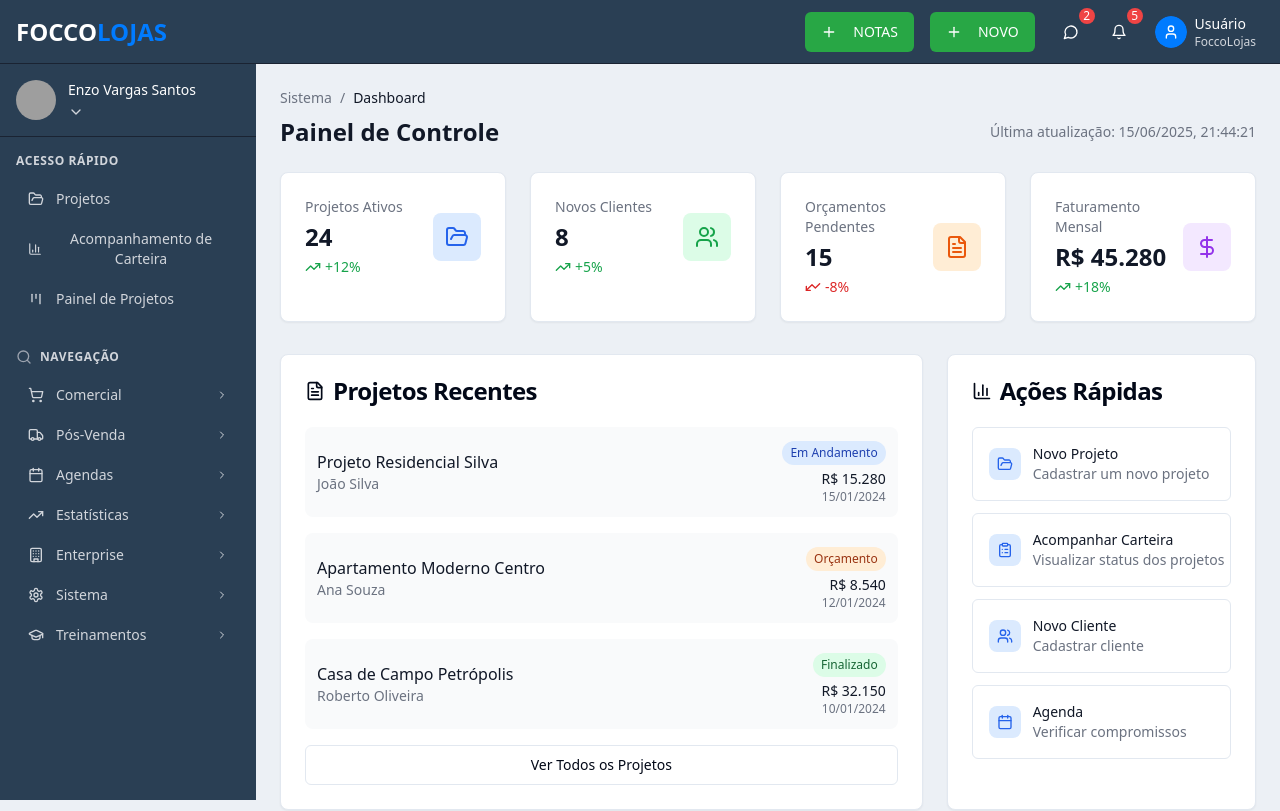
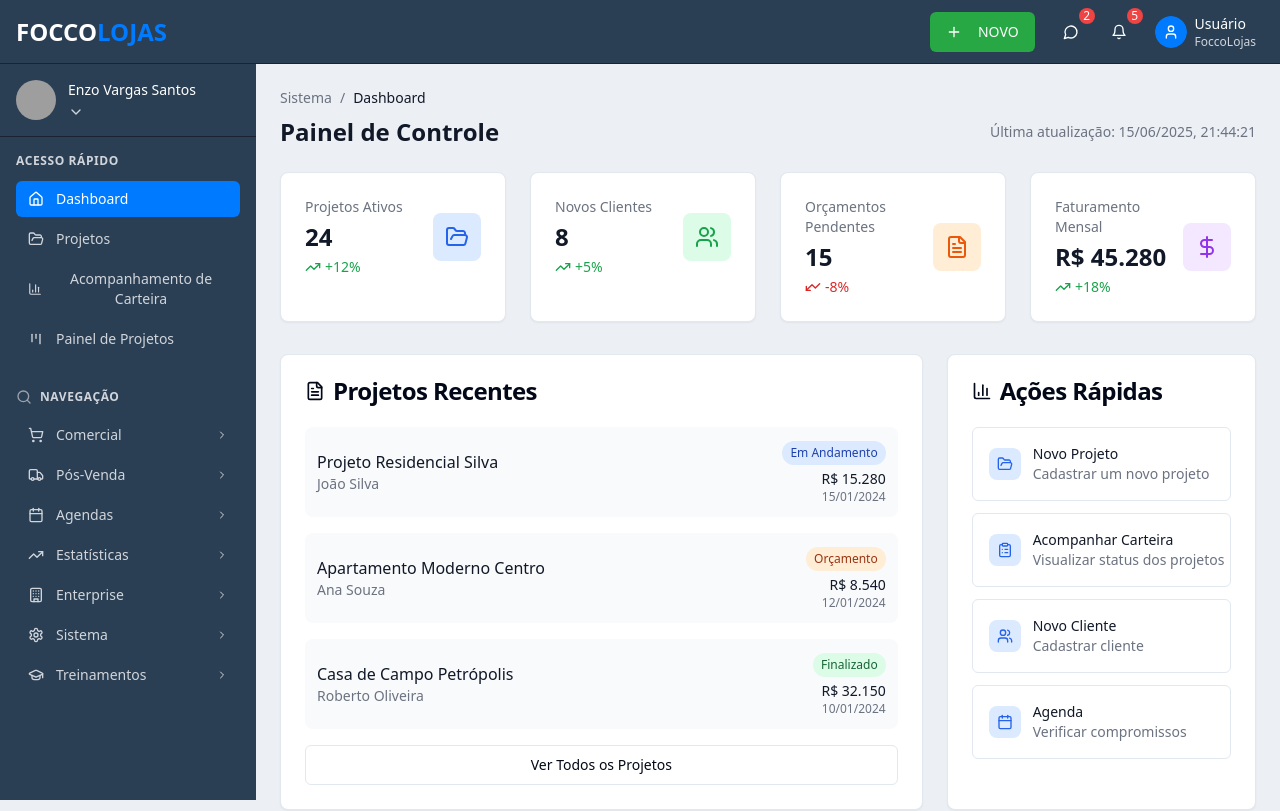
Before and after one commit to victorprocha/promoveis-public, a React (Vite) app: page / in a window 1280 px wide. Shown: the top 811 px of the page. Built offline with nearby package versions, Linux system fonts and the light colour scheme; grey boxes are pictures that could not be loaded.

Commit message:
feat: Add dashboard link to sidebar and remove notes button
Adds a dashboard link to the sidebar and removes the notes button from the header.

```diff
--- a/src/components/Layout/Header.tsx
+++ b/src/components/Layout/Header.tsx
@@ -45,13 +45,6 @@ const Header: React.FC<HeaderProps> = ({ onToggleSidebar }) => {
       </div>
 
       <div className="flex items-center gap-4">
-        <Button
-          className="bg-[#28A745] hover:bg-[#218838] text-white font-medium px-4 py-2 rounded-md"
-        >
-          <Plus className="h-4 w-4 mr-2" />
-          NOTAS
-        </Button>
-
         <NewProjectDialog>
           <Button className="bg-[#28A745] hover:bg-[#218838] text-white font-medium px-4 py-2 rounded-md">
             <Plus className="h-4 w-4 mr-2" />
--- a/src/components/Layout/Sidebar.tsx
+++ b/src/components/Layout/Sidebar.tsx
@@ -1,4 +1,3 @@
-
 import React, { useState, useRef, useEffect } from 'react';
 import {
   FolderOpen,
@@ -19,7 +18,8 @@ import {
   Truck,
   FileText,
   User,
-  Clock
+  Clock,
+  Home
 } from 'lucide-react';
 import { Avatar, AvatarFallback, AvatarImage } from '@/components/ui/avatar';
 
@@ -59,6 +59,7 @@ const Sidebar: React.FC<SidebarProps> = ({ isOpen, activeModule, onModuleChange
   const flyoutRef = useRef<HTMLDivElement>(null);
 
   const quickAccessItems = [
+    { id: 'dashboard', label: 'Dashboard', icon: Home },
     { id: 'projetos', label: 'Projetos', icon: FolderOpen },
     { id: 'carteira', label: 'Acompanhamento de Carteira', icon: BarChart3 },
     { id: 'painel-projetos', label: 'Painel de Projetos', icon: Kanban },
```
